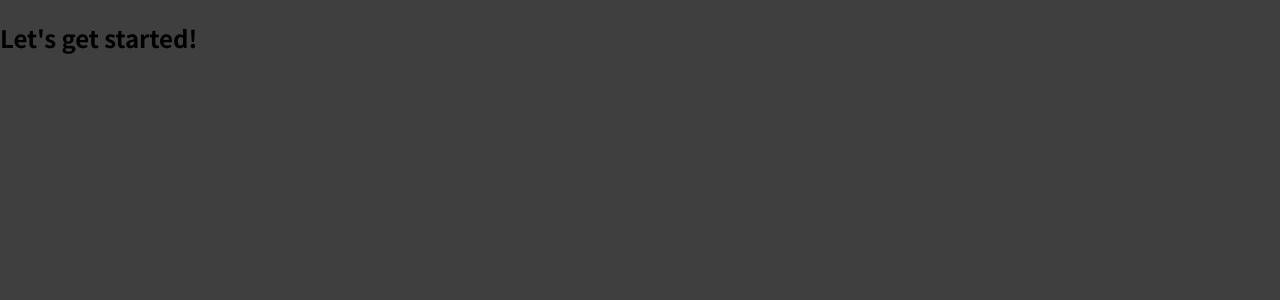
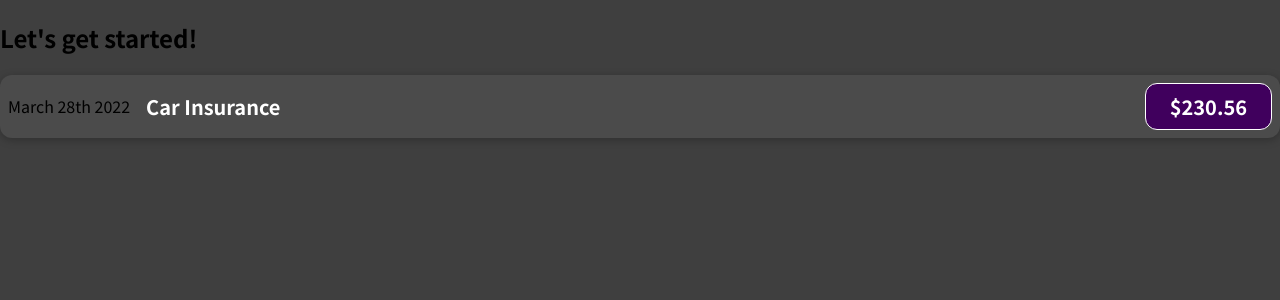
Before and after one commit to Svetlanatomasik/expense-tracker, a JavaScript app: page / in a window 1280 px wide. Shown: the top 300 px of the page. Built offline with nearby package versions, Linux system fonts and the light colour scheme.

Commit message:
basic ExpenseItem component and css styling

```diff
--- a/src/App.js
+++ b/src/App.js
@@ -1,7 +1,10 @@
+import ExpenseItem from "./components/ExpenseItem";
+
 function App() {
   return (
     <div>
       <h2>Let's get started!</h2>
+      <ExpenseItem></ExpenseItem>
     </div>
   );
 }
--- /dev/null
+++ b/src/components/ExpenseItem.css
@@ -0,0 +1,56 @@
+.expense-item {
+  display: flex;
+  justify-content: space-between;
+  align-items: center;
+  box-shadow: 0 2px 8px rgba(0, 0, 0, 0.25);
+  padding: 0.5rem;
+  margin: 1rem 0;
+  border-radius: 12px;
+  background-color: #4b4b4b;
+}
+
+.expense-item__description {
+  display: flex;
+  flex-direction: column;
+  gap: 1rem;
+  align-items: flex-end;
+  flex-flow: column-reverse;
+  justify-content: flex-start;
+  flex: 1;
+}
+
+.expense-item h2 {
+  color: #3a3a3a;
+  font-size: 1rem;
+  flex: 1;
+  margin: 0 1rem;
+  color: white;
+}
+
+.expense-item__price {
+  font-size: 1rem;
+  font-weight: bold;
+  color: white;
+  background-color: #40005d;
+  border: 1px solid white;
+  padding: 0.5rem;
+  border-radius: 12px;
+}
+
+@media (min-width: 580px) {
+  .expense-item__description {
+    flex-direction: row;
+    align-items: center;
+    justify-content: flex-start;
+    flex: 1;
+  }
+
+  .expense-item__description h2 {
+    font-size: 1.25rem;
+  }
+
+  .expense-item__price {
+    font-size: 1.25rem;
+    padding: 0.5rem 1.5rem;
+  }
+}
--- /dev/null
+++ b/src/components/ExpenseItem.js
@@ -0,0 +1,15 @@
+import "./ExpenseItem.css";
+
+function ExpenseItem() {
+  return (
+    <div className="expense-item">
+      <div>March 28th 2022</div>
+      <div className="expense-item__description">
+        <h2>Car Insurance</h2>
+      </div>
+      <div className="expense-item__price">$230.56</div>
+    </div>
+  );
+}
+
+export default ExpenseItem;
```
